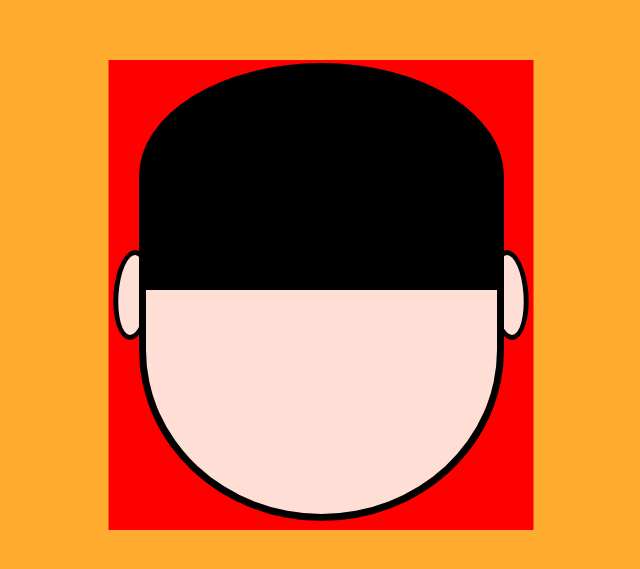
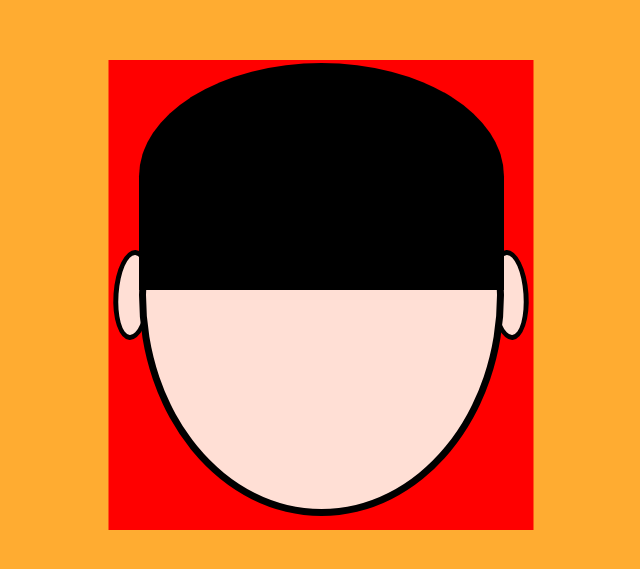
Before and after one commit to jeihcio/my-self-css, a plain HTML site: page index.html in a window 1280 px wide. Shown: the part 105-674 px from the top of the page, without its empty margins (319-959 px from the left). Drawn offline with Linux system fonts and the light colour scheme.

Commit message:
ajeitando a cabeã

```diff
--- a/css/style.css
+++ b/css/style.css
@@ -28,13 +28,12 @@ body {
     position: absolute;
     background-color: var(--cor-skin);
     width: 365px;
-    height: 342px;
+    height: 442px;
     border: 7px solid var(--cor-borda);
-    border-radius: 0 0 50% 50%;
+    border-radius: 50% 50%;
     left: 50%;
     top: 50%;
     transform: translate(-50%, -50%);
-    margin-top: 55px;
 }
 
 .hair {
```
